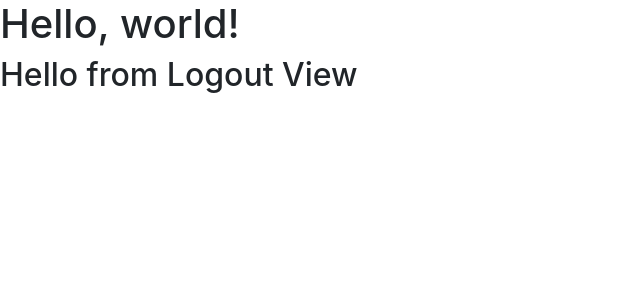
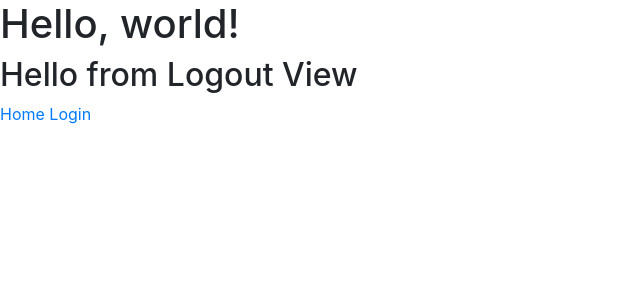
Before and after one commit to Gautam-J/yuva-feedback, a Django app: page /logout/ in a window 1280 px wide. Shown: the top 300 px of the page, without its empty margins (0-640 px from the left). Run offline with Django 3.2, Linux system fonts and the light colour scheme; some libraries are stand-ins or nearby versions.

Commit message:
added necessary href to html pages

```diff
--- a/Home/templates/Home/home.html
+++ b/Home/templates/Home/home.html
@@ -6,6 +6,6 @@
 
     <div>
         <a role="button" href="{% url 'GetFeedbackView' %}">Enter as student</a>
-        <a role="button" href="#">Login as admin</a>
+        <a role="button" href="{% url 'LoginView' %}">Login as admin</a>
     </div>
 {% endblock content %}
--- a/Review/templates/Review/list_feedback.html
+++ b/Review/templates/Review/list_feedback.html
@@ -2,6 +2,7 @@
 {% block content %}
     <div>
         <h1>Hello from List of Feedback view</h1>
+        <a role="button" href="{% url 'LogoutView' %}">Logout</a>
     </div>
 
     <div>
--- a/Review/templates/Review/login.html
+++ b/Review/templates/Review/login.html
@@ -11,4 +11,8 @@
             <button type="submit">Login</button>
         </form>
     </div>
+
+    <div>
+        <a href="{% url 'HomeView' %}">Home</a>
+    </div>
 {% endblock content %}
--- a/Review/templates/Review/logout.html
+++ b/Review/templates/Review/logout.html
@@ -3,4 +3,8 @@
     <div>
         <h2>Hello from Logout View</h2>
     </div>
+    <div>
+        <a href="{% url 'HomeView' %}">Home</a>
+        <a href="{% url 'LoginView' %}">Login</a>
+    </div>
 {% endblock content %}
```
Also changed, not shown: db.sqlite3.
